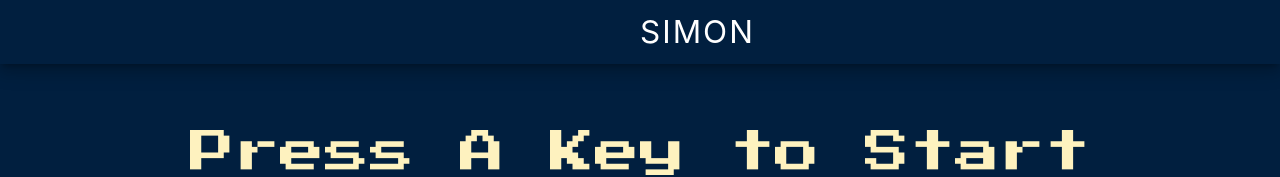
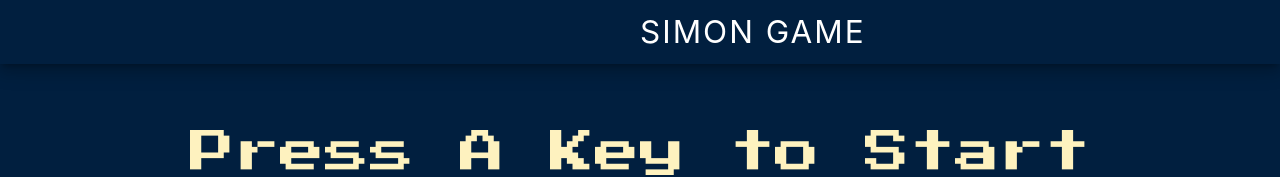
Before and after one commit to DeadSpoon18/Simon-Game, a plain HTML site: page index.html in a window 1280 px wide. Shown: the top 177 px of the page. Drawn offline with nearby package versions, Linux system fonts and the light colour scheme.

Commit message:
added nav

```diff
--- a/index.html
+++ b/index.html
@@ -37,7 +37,7 @@
   <body>
     <header>
       <nav class="nav-wrapper transparent z-depth-3">
-        <a href="#" class="brand-logo" id="logo">SIMON</a>
+        <a href="#" class="brand-logo" id="logo">SIMON GAME</a>
       </nav>
     </header>
     <h1 id="level-title">Press A Key to Start</h1>
```
